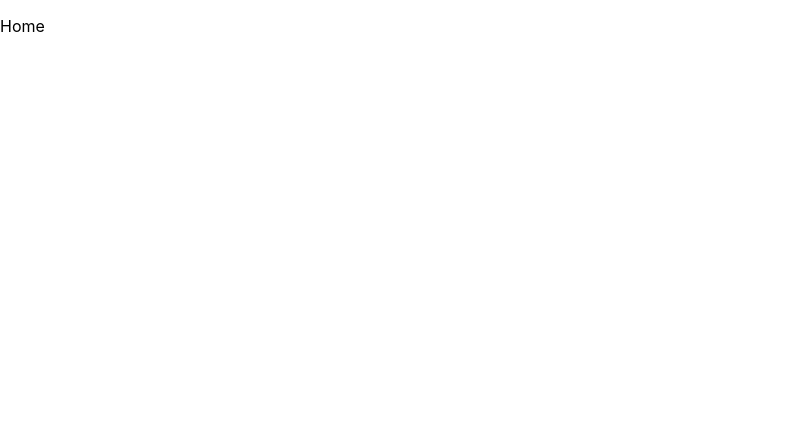
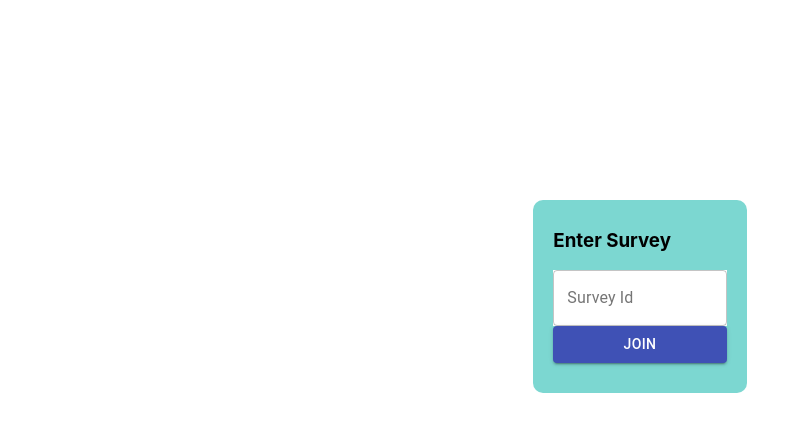
Before and after one commit to shandyk18/dubhacks20, a React (Create React App) app in the folder dubhacks2020/: page / in a window 1280 px wide. Shown: the top 432 px of the page, without its empty margins (0-809 px from the left). Built offline with nearby package versions, Linux system fonts and the light colour scheme.

Commit message:
added basic home page

```diff
--- a/dubhacks2020/src/App.js
+++ b/dubhacks2020/src/App.js
@@ -9,7 +9,7 @@ import {
     Route,
     Link
 } from "react-router-dom";
-import Home from "./Home";
+import Home from "./HomePage/Home";
 import ResultsPage from "./ResultsPage/ResultsPage";
 
 function App() {
--- a/dubhacks2020/src/Home.js
+++ /dev/null
@@ -1,9 +0,0 @@
-import React from 'react';
-
-function Home() {
-    return (
-        <p>Home</p>
-    );
-}
-
-export default Home;
--- /dev/null
+++ b/dubhacks2020/src/HomePage/Home.css
@@ -0,0 +1,18 @@
+.enter-survey-box {
+    background-color: #7CD7D1;
+    padding: 10px 20px 30px 20px;
+    border-radius: 10px;
+}
+
+.centered-box {
+    margin-top: 25vh;
+}
+
+#survey-id-input {
+    width: 500px;
+    background-color: white;
+}
+
+button {
+    width: 300px;
+}
--- /dev/null
+++ b/dubhacks2020/src/HomePage/Home.js
@@ -0,0 +1,32 @@
+import React, { Component } from 'react';
+import './Home.css';
+import Grid from '@material-ui/core/Grid';
+import TextField from '@material-ui/core/TextField';
+import Button from '@material-ui/core/Button';
+
+class Home extends Component {
+    render() {
+        return (
+            <div className="Home">
+                <Grid className="centered-box" container alignItems="center" justify="center" >
+                    <Grid container item xs={5} />
+                    <Grid className="enter-survey-box" container item xs={2} >
+                        <h3>Enter Survey</h3>
+                        <TextField
+                            id="survey-id-input"
+                            label="Survey Id"
+                            type="surveyId"
+                            variant="outlined">
+                        </TextField>
+                        <Button variant="contained" color="primary">
+                            Join
+                        </Button>
+                    </Grid>
+                    <Grid container item xs={5} />
+                </Grid>
+            </div>
+        );
+    }
+}
+
+export default Home;
```
